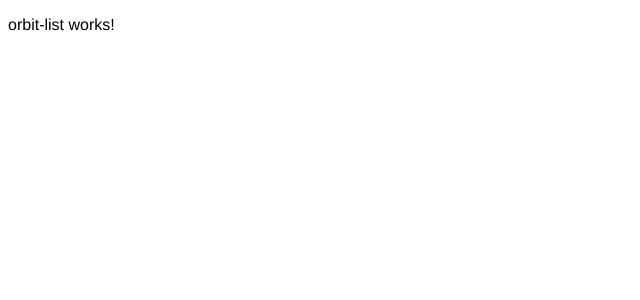
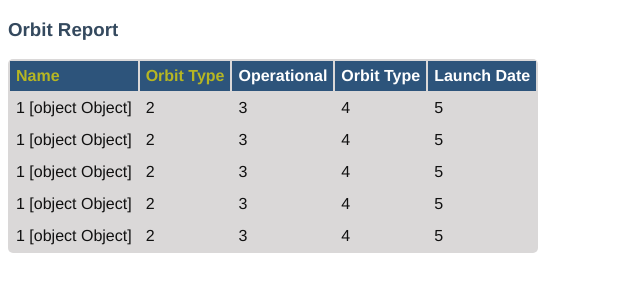
Before and after one commit to starvagrant/lc101-orbit-report, an Angular app: page / in a window 1280 px wide. Shown: the top 300 px of the page, without its empty margins (0-640 px from the left). Built offline with nearby package versions, Linux system fonts and the light colour scheme.

Commit message:
Add table list of satellites
Include code to get table list of satellites bound.

TODO: For some reason, the templates give me access to satellite
objects (with table entries of Object object for {{ satellite }}
but I can't place the object properties likewise in the table.

```diff
--- a/src/app/app.component.html
+++ b/src/app/app.component.html
@@ -1 +1 @@
-<app-orbit-list></app-orbit-list>
+<app-orbit-list [satellites]="sourceList"></app-orbit-list>
--- a/src/app/orbit-list/orbit-list.component.html
+++ b/src/app/orbit-list/orbit-list.component.html
@@ -1 +1,17 @@
-<p>orbit-list works!</p>
+<h3>Orbit Report</h3>
+<table>
+    <tr class="header-row">
+        <th class="sortable">Name</th>
+        <th class="sortable">Orbit Type</th>
+        <th>Operational</th>
+        <th>Orbit Type</th>
+        <th>Launch Date</th>
+    </tr>
+    <tr *ngFor="let satellite of satellites">
+        <td>1 {{ satellite }}</td>
+        <td>2 {{ satellite.orbitType }}</td>
+        <td>3 {{ satellite.type }}</td>
+        <td>4 {{ satellite.operational }}</td>
+        <td>5 {{ satellite.launchDate }}</td>
+    </tr>
+</table>
--- a/src/app/orbit-list/orbit-list.component.ts
+++ b/src/app/orbit-list/orbit-list.component.ts
@@ -1,4 +1,5 @@
-import { Component, OnInit } from '@angular/core';
+import { Component, OnInit, Input } from '@angular/core';
+import { Satellite } from '../satellite';
 
 @Component({
   selector: 'app-orbit-list',
@@ -6,10 +7,9 @@ import { Component, OnInit } from '@angular/core';
   styleUrls: ['./orbit-list.component.css']
 })
 export class OrbitListComponent implements OnInit {
-
+  @Input() satellites: Satellite[]
   constructor() { }
 
   ngOnInit() {
   }
-
 }
```
